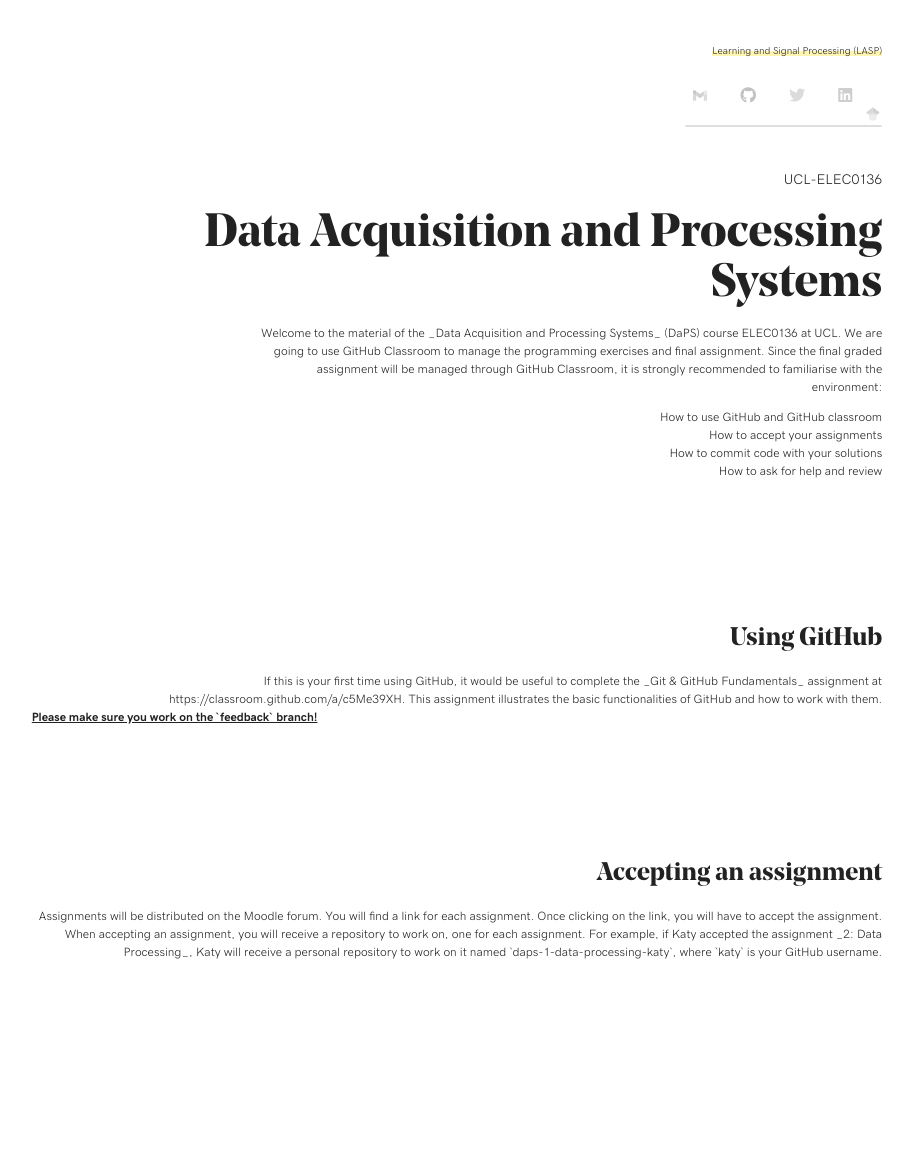
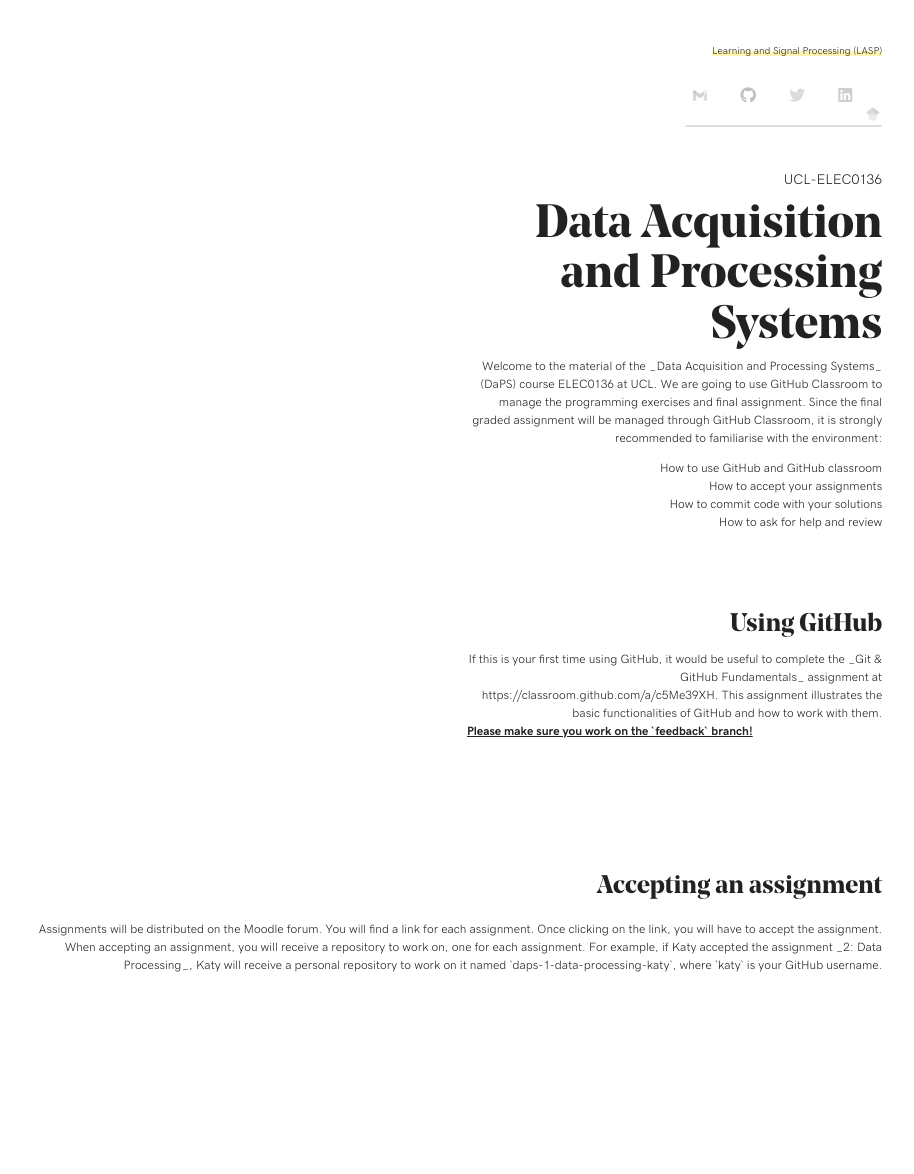
Before and after one commit to UCL-ELEC0136/ucl-elec0136.github.io, a Jekyll site: the page built from index.md, in a window 1280 px wide. Shown: the whole page, without its empty margins (87-1001 px from the left). Built offline with Jekyll 4.4.1, drawn with Linux system fonts in a browser that asks for light colours; nearby versions of some CDN libraries.

Commit message:
Update home.html

```diff
--- a/_layouts/home.html
+++ b/_layouts/home.html
@@ -11,11 +11,11 @@
     </div>
     <div class="grid">
         {% include header.html %}
-        <div class="col col-12-of-12 right" id="intro">
+        <div class="col col-6-of-12 right" id="intro">
             <h2>UCL-ELEC0136</h2>
             <h1>Data Acquisition and Processing Systems</h1>
         </div>
-        <div class="col col-9-of-12 col-s-4-of-4 right">
+        <div class="col col-6-of-12 col-s-4-of-4 right">
             Welcome to the material of the _Data Acquisition and Processing Systems_ (DaPS) course ELEC0136 at UCL.
             We are going to use GitHub Classroom to manage the programming exercises and final assignment.
             Since the final graded assignment will be managed through GitHub Classroom, it is strongly recommended to familiarise with the environment:
@@ -28,12 +28,11 @@
         </div>
 
 
-        <div class="col col-12-of-12 right" id="trajectory">
+        <div class="col col-6-of-12 right" id="trajectory">
             <h3> Using GitHub</h3>
             <div class="row right">
                 If this is your first time using GitHub, it would be useful to complete the _Git & GitHub Fundamentals_ assignment at https://classroom.github.com/a/c5Me39XH.
-                This assignment illustrates the basic functionalities of GitHub and how to work with them.
-                <b><u>Please make sure you work on the `feedback` branch!</u></b>
+                This assignment illustrates the basic functionalities of GitHub and how to work with them. <b><u>Please make sure you work on the `feedback` branch!</u></b>
             </div>
         </div>
 
```
